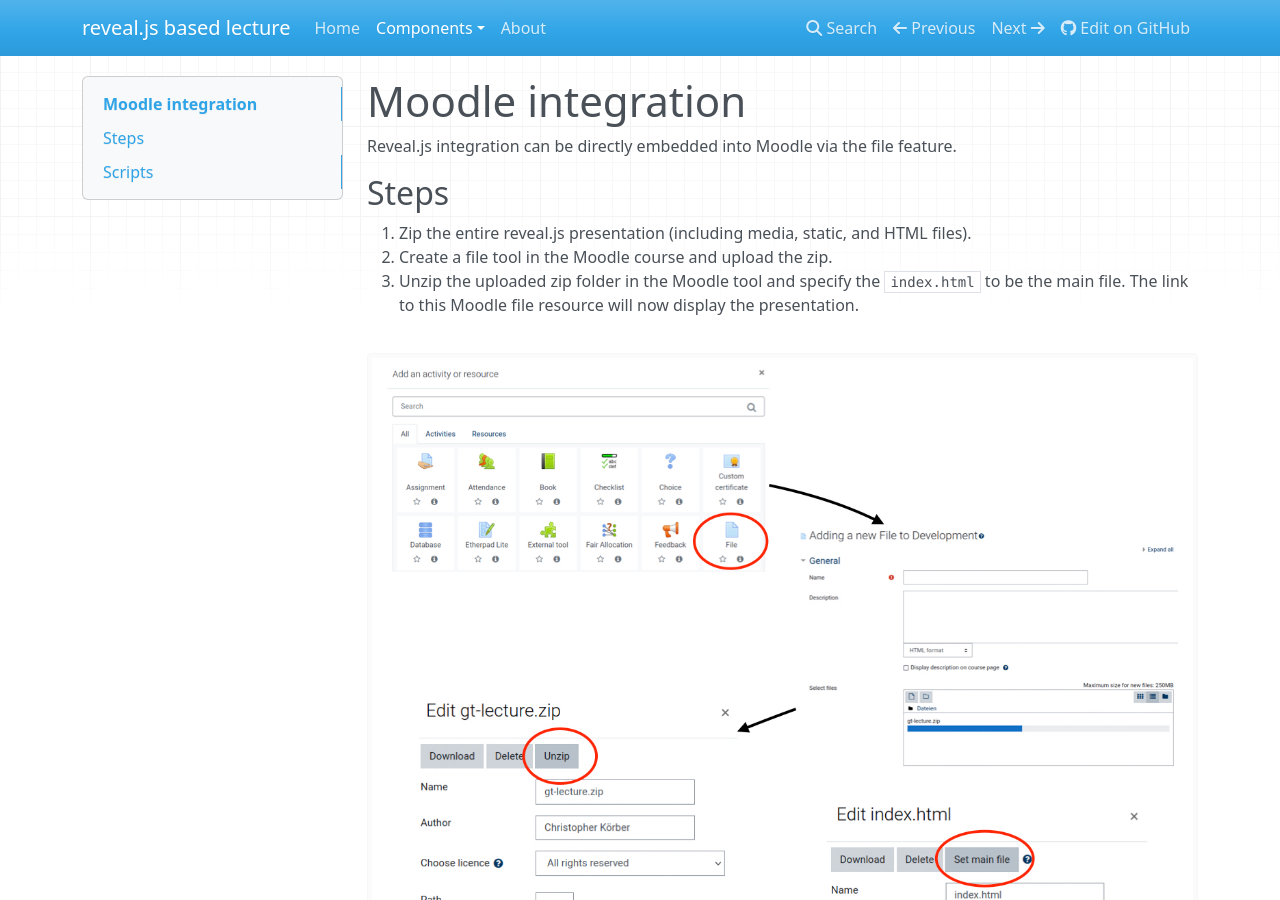
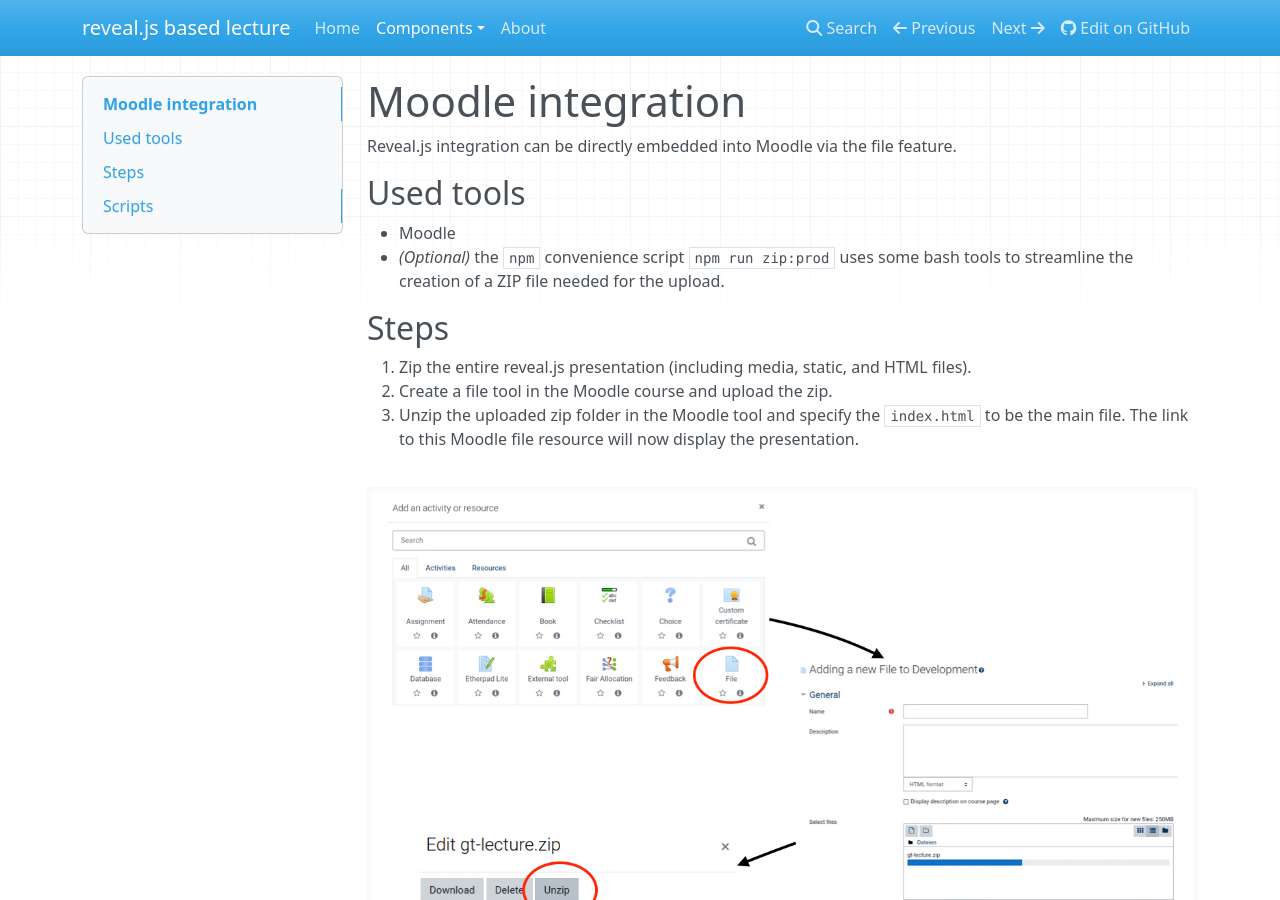
Before and after one commit to ckoerber/group-theory-example-lecture, an MkDocs documentation site: the page built from doc-src/components/embedding.md, in a window 1280 px wide and 900 px high. Built offline with MkDocs 1.6.1, drawn with Linux system fonts in a browser that asks for light colours; nearby versions of some CDN libraries.

Commit message:
Added tools

```diff
--- a/doc-src/components/embedding.md
+++ b/doc-src/components/embedding.md
@@ -1,6 +1,11 @@
 # Moodle integration
 
 Reveal.js integration can be directly embedded into Moodle via the file feature.
+
+## Used tools
+
+* Moodle
+* *(Optional)* the `npm` convenience script `npm run zip:prod` uses some bash tools to streamline the creation of a ZIP file needed for the upload.
 
 ## Steps
 
```
